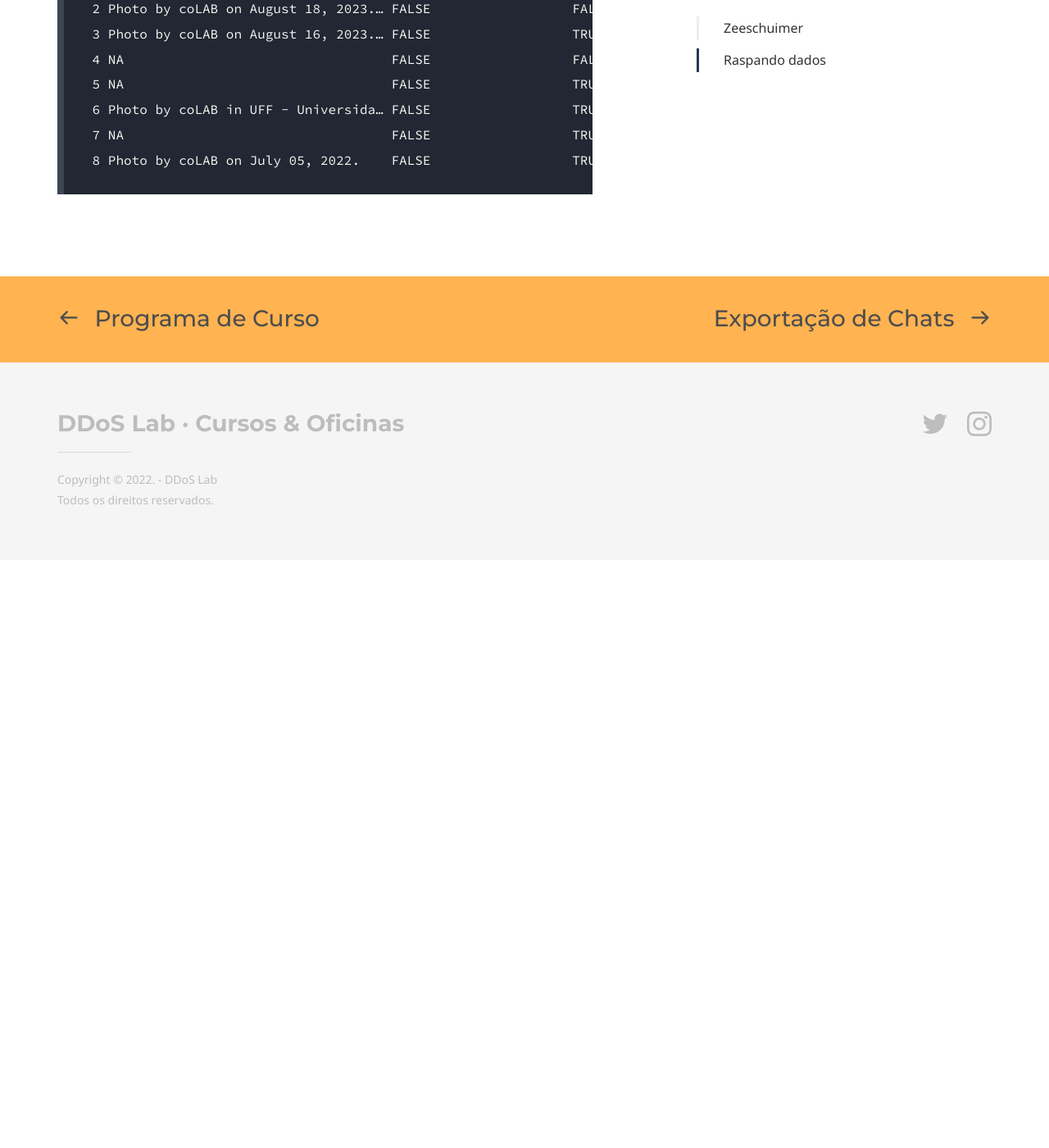
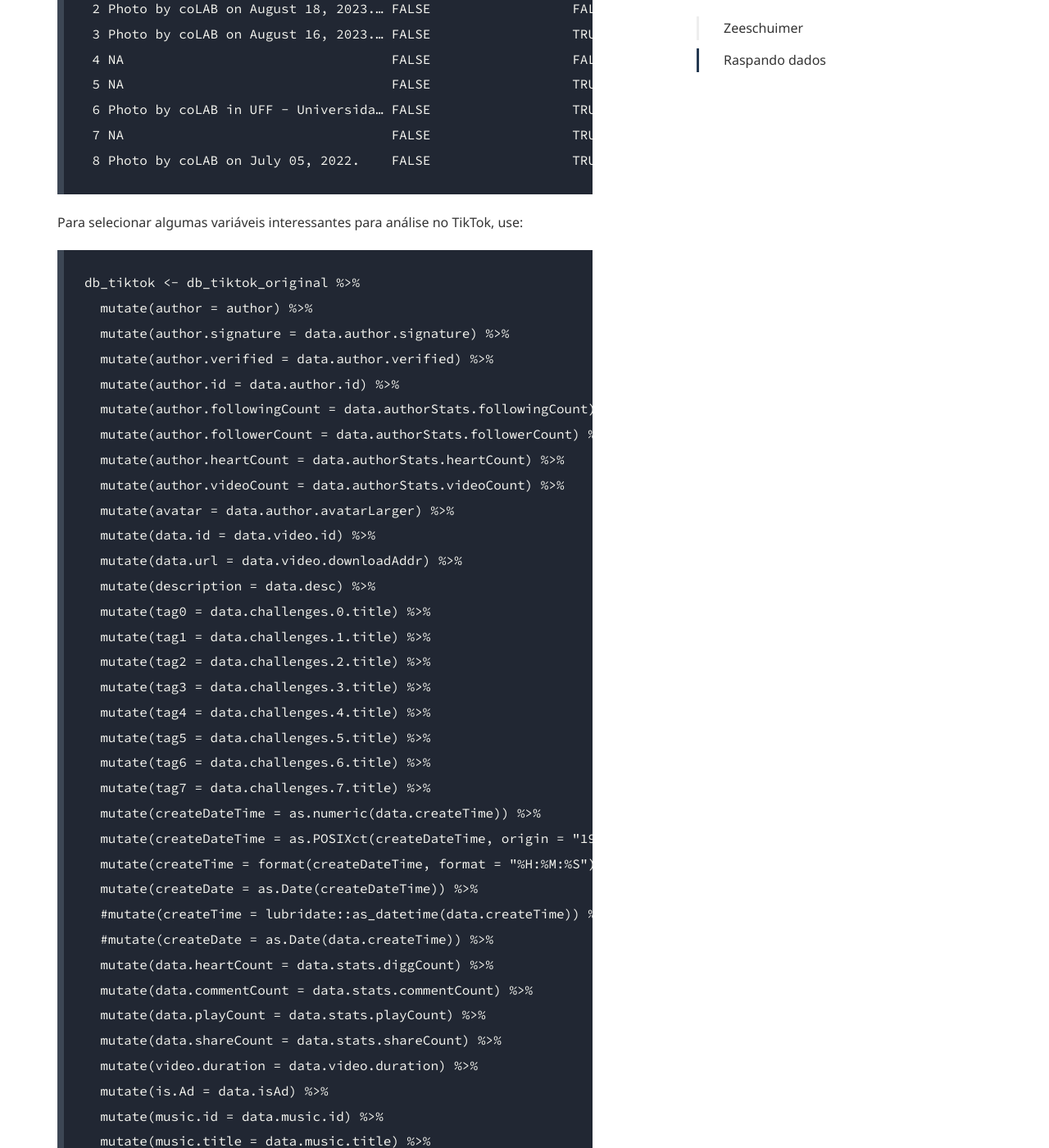
Before and after one commit to coLAB-UFF/docs, a Jekyll site: the page built from zeeschuimer_01A.md, in a window 1280 px wide and 1400 px high, scrolled down 2786 px. Shown: the whole window at 82% size. Built offline with Jekyll 4.4.1, drawn with Linux system fonts in a browser that asks for light colours; some web fonts are replaced; before the commit the page ends 3469 px from its top, so only the background shows below that; some of the changed text lies outside the part shown.

Commit message:
Update zeeschuimer_01A.md

````diff
--- a/zeeschuimer_01A.md
+++ b/zeeschuimer_01A.md
@@ -85,3 +85,59 @@ Pronto, seu dataframe já está constituído. O passo seguinte é tratar as vari
  7 NA                                  FALSE                  TRUE                   TRUE                   TRUE                                      0 comment
  8 Photo by coLAB on July 05, 2022.    FALSE                  TRUE                   TRUE                   TRUE                                      0 comment
 ```
+
+Para selecionar algumas variáveis interessantes para análise no TikTok, use:
+
+```
+db_tiktok <- db_tiktok_original %>%
+  mutate(author = author) %>%
+  mutate(author.signature = data.author.signature) %>%
+  mutate(author.verified = data.author.verified) %>%
+  mutate(author.id = data.author.id) %>%
+  mutate(author.followingCount = data.authorStats.followingCount) %>%
+  mutate(author.followerCount = data.authorStats.followerCount) %>%
+  mutate(author.heartCount = data.authorStats.heartCount) %>%
+  mutate(author.videoCount = data.authorStats.videoCount) %>%
+  mutate(avatar = data.author.avatarLarger) %>%
+  mutate(data.id = data.video.id) %>%
+  mutate(data.url = data.video.downloadAddr) %>%
+  mutate(description = data.desc) %>%
+  mutate(tag0 = data.challenges.0.title) %>%
+  mutate(tag1 = data.challenges.1.title) %>%
+  mutate(tag2 = data.challenges.2.title) %>%
+  mutate(tag3 = data.challenges.3.title) %>%
+  mutate(tag4 = data.challenges.4.title) %>%
+  mutate(tag5 = data.challenges.5.title) %>%
+  mutate(tag6 = data.challenges.6.title) %>%
+  mutate(tag7 = data.challenges.7.title) %>%
+  mutate(createDateTime = as.numeric(data.createTime)) %>%
+  mutate(createDateTime = as.POSIXct(createDateTime, origin = "1970-01-01")) %>%
+  mutate(createTime = format(createDateTime, format = "%H:%M:%S")) %>%
+  mutate(createDate = as.Date(createDateTime)) %>%
+  #mutate(createTime = lubridate::as_datetime(data.createTime)) %>%
+  #mutate(createDate = as.Date(data.createTime)) %>%
+  mutate(data.heartCount = data.stats.diggCount) %>%
+  mutate(data.commentCount = data.stats.commentCount) %>%
+  mutate(data.playCount = data.stats.playCount) %>%
+  mutate(data.shareCount = data.stats.shareCount) %>%
+  mutate(video.duration = data.video.duration) %>%
+  mutate(is.Ad = data.isAd) %>%
+  mutate(music.id = data.music.id) %>%
+  mutate(music.title = data.music.title) %>%
+  mutate(music.album = data.music.album) %>%
+  mutate(music.author = data.music.authorName) %>%
+  mutate(music.duration = data.music.duration) %>%
+  mutate(music.url = data.music.playUrl) %>%
+  mutate(music.cover = data.music.coverLarge) %>%
+  mutate(music.isOriginal = data.music.original) %>%
+  #mutate(author.nickname = author) %>%
+  select(author, author.followingCount,
+         author.followerCount, author.heartCount, author.videoCount,
+         data.id, data.url, description,
+         tag0, tag1, tag2, tag3, tag4, tag5, tag6, tag7,
+         createDate, createTime, createDateTime, data.heartCount, data.commentCount,
+         data.playCount, data.shareCount, video.duration,
+         is.Ad, music.id, music.title, music.title,
+         music.album, music.author, music.duration, music.url,
+         music.cover, music.isOriginal)
+```
````
